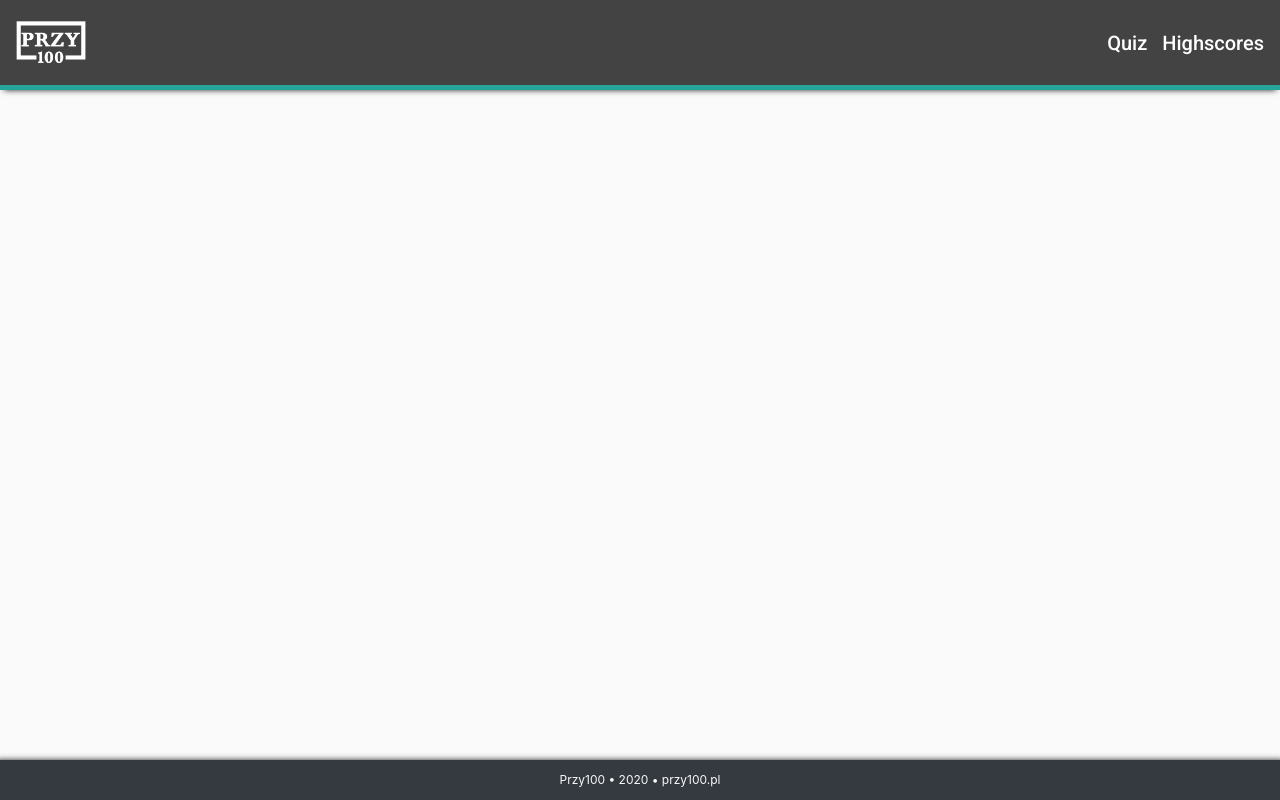
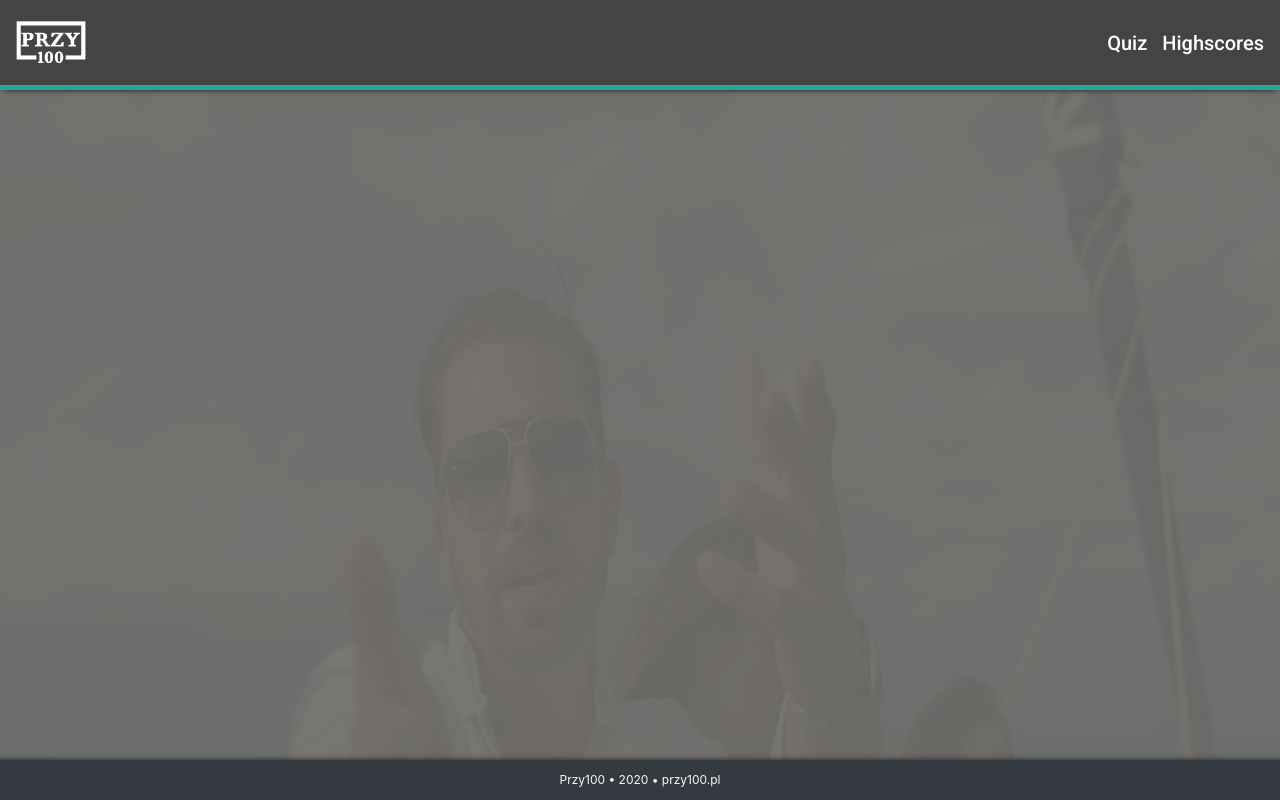
Before and after one commit to DariuszSkowron/Przy100, an Angular app in the folder front-end/: page / in a window 1280 px wide. Built offline with nearby package versions, Linux system fonts and the light colour scheme.

Commit message:
added page background

```diff
--- a/front-end/src/app/app.component.html
+++ b/front-end/src/app/app.component.html
@@ -6,9 +6,10 @@
   <mat-sidenav-content>
     <app-navbar (sidenavToggle)="sidenav.toggle()"></app-navbar>
     <main>
-<!--      <div class="ss">-->
+      <div class="bg"></div>
+        <div class="testing">
     <router-outlet></router-outlet>
-<!--        </div>-->
+      </div>
     </main>
     <app-footer></app-footer>
   </mat-sidenav-content>
--- a/front-end/src/app/app.component.scss
+++ b/front-end/src/app/app.component.scss
@@ -3,31 +3,31 @@ mat-sidenav-container, mat-sidenav-content, mat-sidenav {
 }
 
 mat-sidenav{
-  width: 250px;
+  width: 200px;
 }
 
 main {
-  padding: 10px;
+  //padding: 10px;
   margin-bottom: 40px;
 }
 
 
-.ss {
-  background: url("/../assets/img/Sentino_background.png");
-  background-size: cover;
-  background-position:50% 50%;
-  width: auto;
-}
-.ss:after {
-  content: '';
-  position: fixed;
-  top: 0;
-  right: 0;
-  width: 100%;
-  min-height: 100vh;
-  z-index: -1;
-  background: #0B0904;
-  opacity: 0.9;}
+//body {
+//  background: url("/../assets/img/Sentino_background.png") !important;
+//  background-size: cover;
+//  background-position:50% 50%;
+//  width: auto;
+//}
+//body:after {
+//  content: '';
+//  position: fixed;
+//  top: 0;
+//  right: 0;
+//  width: 100%;
+//  min-height: 100vh;
+//  z-index: -1;
+//  background: #0B0904;
+//  opacity: 0.9;}
 
 
   //.ll {
--- a/front-end/src/app/core/navbar/navbar.component.html
+++ b/front-end/src/app/core/navbar/navbar.component.html
@@ -1,3 +1,4 @@
+<div class="testing">
 <mat-toolbar>
   <div fxHide.gt-xs class="hamburger-menu">
     <button mat-icon-button (click)="onToggleSidenav()">
@@ -19,3 +20,4 @@
     </ul>
   </div>
 </mat-toolbar>
+</div>
--- a/front-end/src/app/core/navbar/navbar.component.scss
+++ b/front-end/src/app/core/navbar/navbar.component.scss
@@ -16,7 +16,10 @@ mat-toolbar{
   border-bottom: 5px solid #26a69a;
   //position: fixed;
   top: 0;
+  //margin-bottom: 10px;
   overflow: hidden;
+  //position: fixed;
+  z-index: 555 !important;
   -webkit-box-shadow: 0 4px 6px -4px #222;
   -moz-box-shadow: 0 4px 6px -4px #222;
   box-shadow: 0 4px 6px -4px #222;
@@ -46,7 +49,7 @@ mat-toolbar{
 
 @media(max-width: 959px){
   mat-toolbar {
-    border-radius: 0px;
+    border-radius: 0;
 
   }
 }
--- a/front-end/src/app/result/highscores/highscores.component.html
+++ b/front-end/src/app/result/highscores/highscores.component.html
@@ -1,3 +1,4 @@
+
 <table>
   <thead>
   <tr class="test">
--- a/front-end/src/index.html
+++ b/front-end/src/index.html
@@ -9,7 +9,6 @@
   <link rel="icon" type="image/x-icon" href="favicon.ico">
   <link href="https://fonts.googleapis.com/css?family=Roboto:300,400,500&display=swap" rel="stylesheet">
 </head>
-<body>
   <app-root></app-root>
-</body>
+
 </html>
--- a/front-end/src/styles.scss
+++ b/front-end/src/styles.scss
@@ -47,8 +47,11 @@
 //
 //}
 //
-html, body { height: 100%; margin: 0}
-body { margin: 0; font-family: Roboto, "Helvetica Neue", sans-serif;}
+html, body {
+  height: 100%;
+  margin: 0
+}
+//body { margin: 0; font-family: Roboto, "Helvetica Neue", sans-serif;}
 
 //main{
 //  background: #a56d3b;
@@ -74,5 +77,46 @@ ul li.selected{
   color: #eafaf9 !important;
 }
 
+
+.bg {
+  //background: url("/assets/img/Sentino_background.png") !important;
+  background-size: cover;
+  position: absolute;
+  margin: 0;
+  padding: 0;
+  width: 100%;
+  height: 100%;
+  z-index: -5;
+  background: url('/assets/img/Sentino_background.png');
+  background-size: 100% 100%;
+  //background-position: top center;
+  opacity: 0.6;
+  }
+.bg:after {
+  //content: '';
+  //
+  //top: 0;
+  //right: 0;
+  //width: 100%;
+  //min-height: 100vh;
+  //z-index: -5;
+  //background: #0B0904;
+  //background-size: cover;
+  //opacity: 0.9;
+  content: '';
+  position: absolute;
+  top: 0;
+  right: 0;
+  width: 100%;
+  min-height: 100vh;
+  z-index: -5 !important;
+  background: #0B0904;
+  opacity: 0.9;
+}
+
+//.testing{
+//  z-index: 55 !important;
+//}
+
 //html, body { height: 100%; }
 //body { margin: 0; font-family: Roboto, "Helvetica Neue", sans-serif; }
```
Also changed, not shown: front-end/src/app/quiz/quiz/quiz.component.scss (line endings or trailing spaces).
